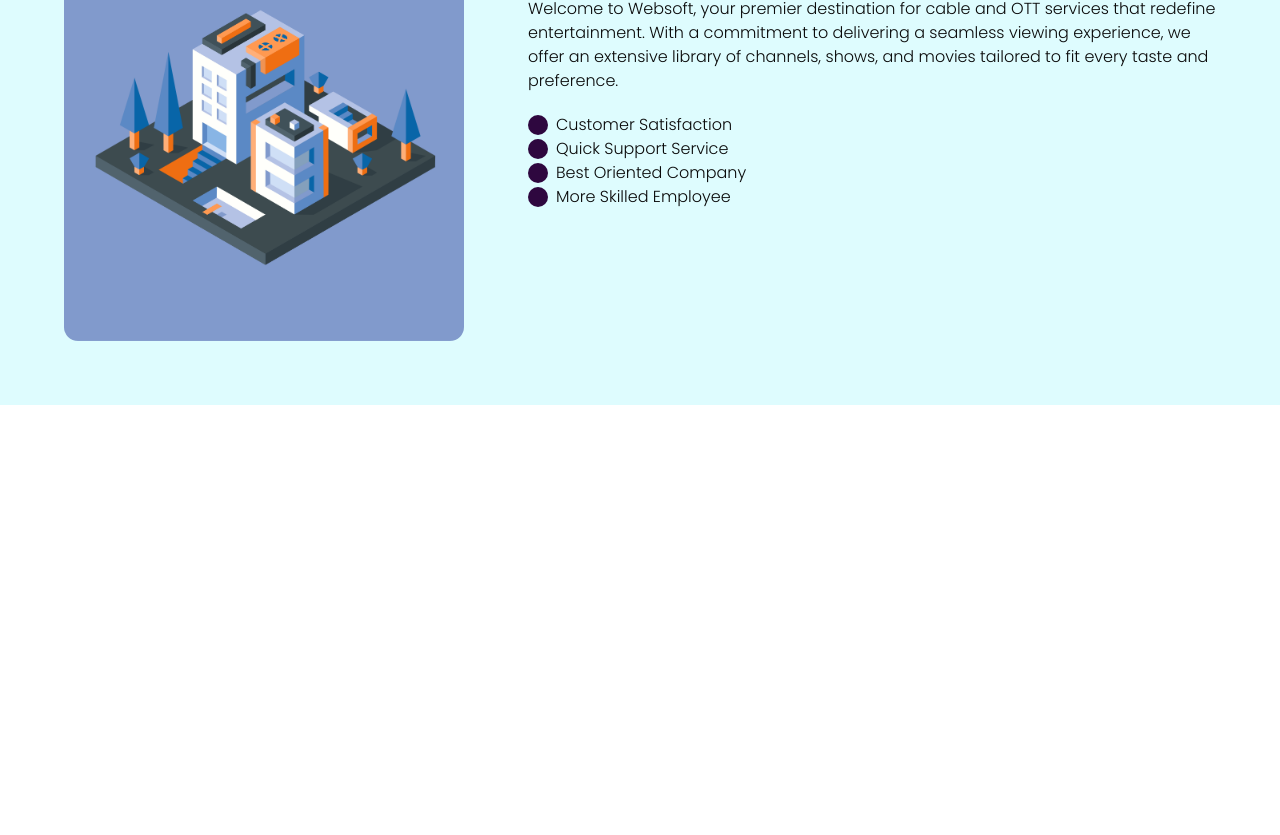
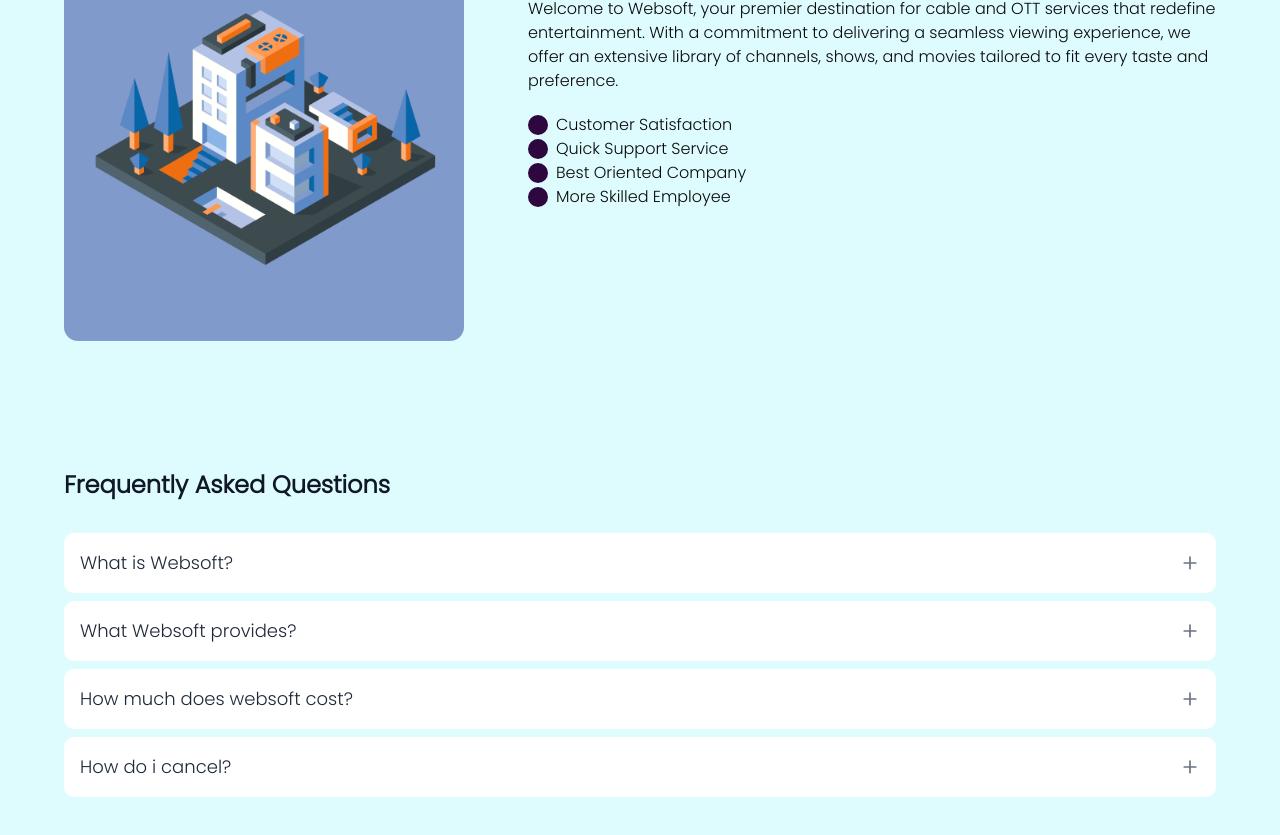
Before and after one commit to iamankusingh/websoft, a Next.js app: page / in a window 1280 px wide. Shown: the part 2147-2982 px from the top of the page. Before the commit the page ends 2552 px from the top, so only its background shows below. Built offline with nearby package versions, Linux system fonts and the light colour scheme.

Commit message:
FAQ section added

```diff
--- a/app/page.tsx
+++ b/app/page.tsx
@@ -3,6 +3,7 @@
 import Favourites from "@/components/Favoutites";
 import Services from "@/components/Services";
 import About from "@/components/About";
+import FAQ from "@/components/FAQ";
 
 export default function Home() {
   return (
@@ -12,6 +13,7 @@
       <Favourites />
       <Services />
       <About />
+      <FAQ />
     </main>
   );
 }
--- /dev/null
+++ b/components/FAQ.tsx
@@ -0,0 +1,89 @@
+"use client";
+
+import { useState } from "react";
+import { Plus } from "lucide-react";
+
+interface FAQItem {
+  question: string;
+  answer: string;
+}
+
+const faqData: FAQItem[] = [
+  {
+    question: "What is Websoft?",
+    answer:
+      "Websoft Solution is Bhuj based Cable and OTT services provideing company.",
+  },
+  {
+    question: "What Websoft provides?",
+    answer:
+      "Websoft provideds Broadband, OTT, Routers, Installation, and DishTv services to its customers.",
+  },
+  {
+    question: "How much does websoft cost?",
+    answer:
+      "OTT bundle cost ₹399 per month. Broadband cost starts from ₹499 per month. DishTv plans start from ₹299 per month.",
+  },
+  {
+    question: "How do i cancel?",
+    answer:
+      "You can cancel your subscription at any time through your account settings or by contacting our support team.",
+  },
+];
+
+export default function FAQ() {
+  const [openIndex, setOpenIndex] = useState<number | null>(null);
+
+  const toggleFAQ = (index: number) => {
+    setOpenIndex(openIndex === index ? null : index);
+  };
+
+  return (
+    <section className="my-6 md:my-0 p-4 md:p-8 lg:p-16 flex flex-col">
+      <h3 className="text-2xl font-bold mb-8 text-gray-900">
+        Frequently Asked Questions
+      </h3>
+
+      <div className="space-y-2">
+        {faqData.map((item, index) => {
+          const isOpen = openIndex === index;
+
+          return (
+            <div key={index} className="bg-white rounded-lg px-4">
+              {/* Clickable Question */}
+              <button
+                type="button"
+                onClick={() => toggleFAQ(index)}
+                className="flex justify-between items-center w-full py-4 text-left focus:outline-none"
+                aria-expanded={isOpen}
+              >
+                <span className="text-lg font-medium text-gray-800">
+                  {item.question}
+                </span>
+
+                <Plus
+                  className={`w-5 h-5 text-gray-500 transform transition-transform duration-300 ease-in-out ${
+                    isOpen ? "rotate-45" : "rotate-0"
+                  }`}
+                />
+              </button>
+
+              {/* Answers */}
+              <div
+                className={`grid transition-all duration-300 ease-in-out cursor-default ${
+                  isOpen
+                    ? "grid-rows-[1fr] opacity-100 pb-4"
+                    : "grid-rows-[0fr] opacity-0"
+                }`}
+              >
+                <div className="overflow-hidden">
+                  <p className="text-gray-600 leading-relaxed">{item.answer}</p>
+                </div>
+              </div>
+            </div>
+          );
+        })}
+      </div>
+    </section>
+  );
+}
--- a/components/Services.tsx
+++ b/components/Services.tsx
@@ -5,7 +5,7 @@
   return (
     <section className="p-4 md:p-8 lg:p-16">
       <div className="w-full my-6 text-center">
-        <h3 className="text-4xl">MAJOR SERVICES</h3>
+        <h3 className="text-4xl">Major Services</h3>
       </div>
 
       <div className="grid grid-cols-1 md:grid-cols-3 gap-4">
```
